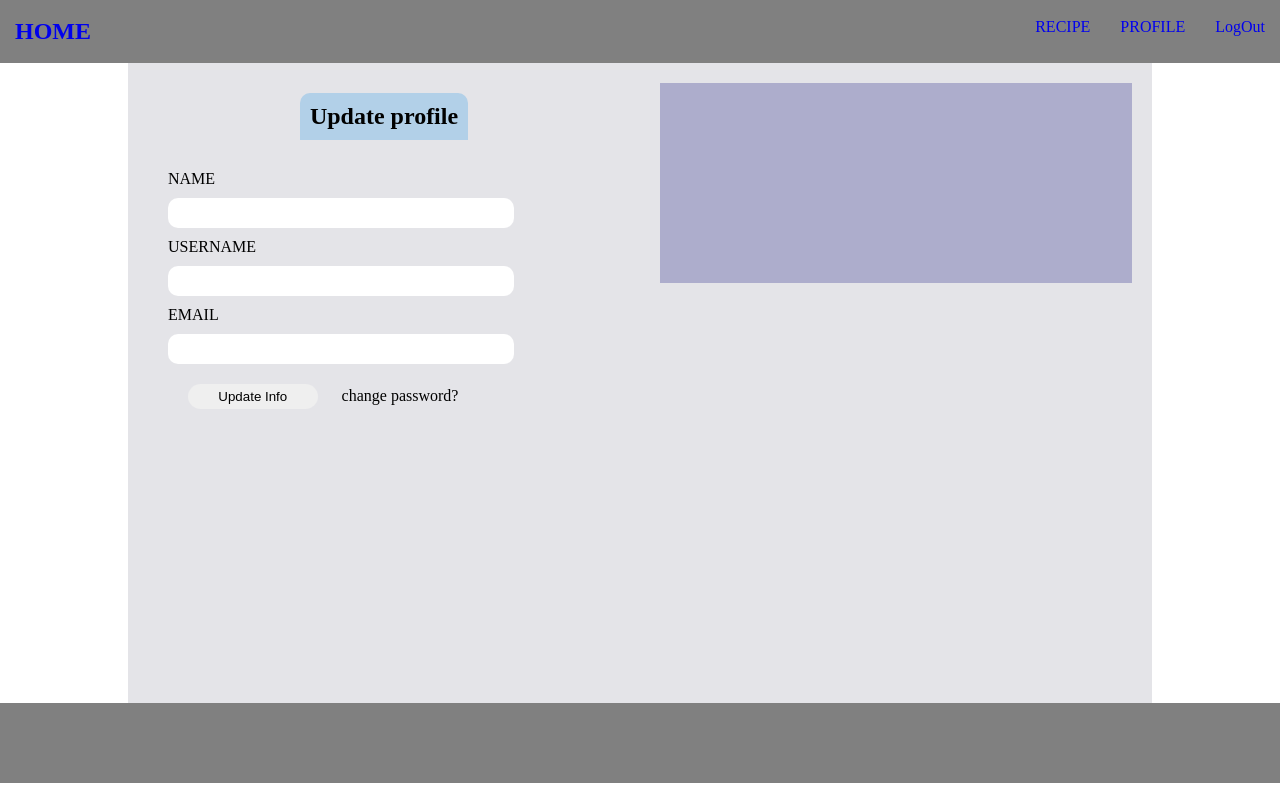
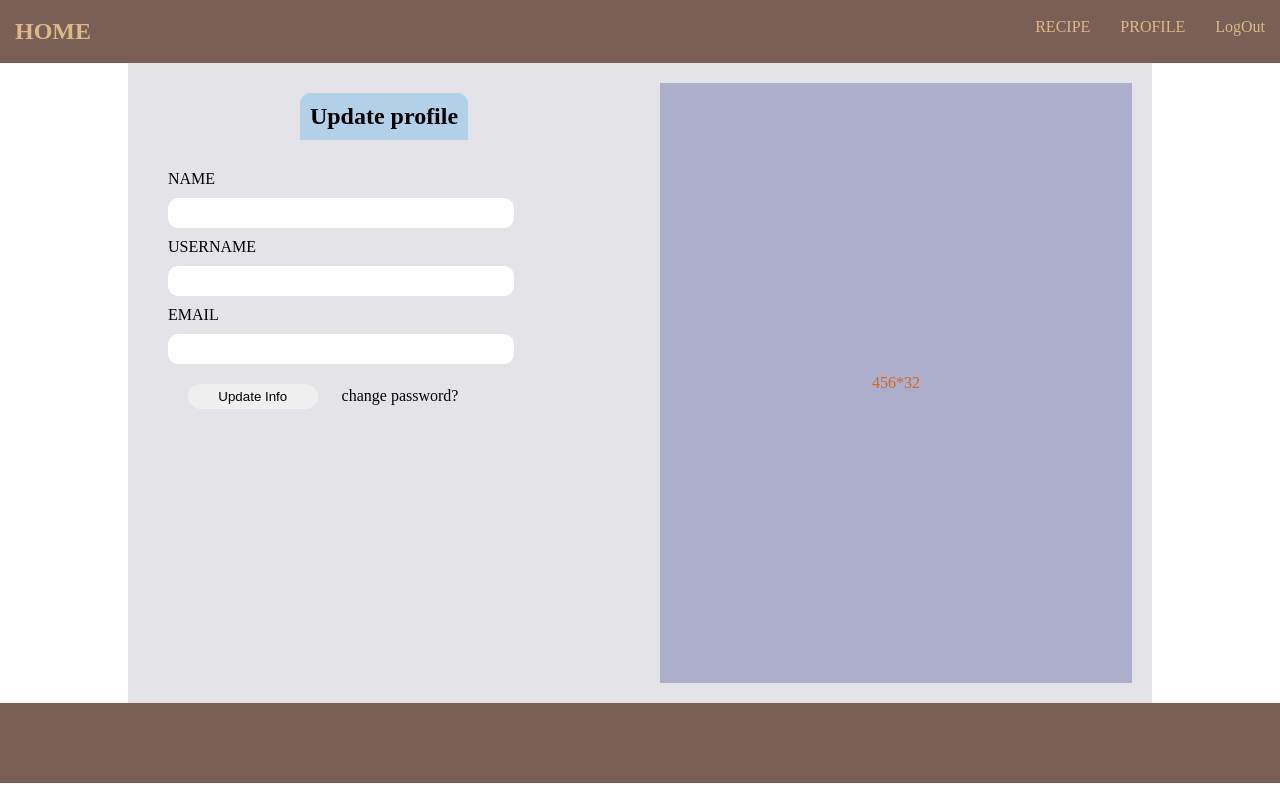
Before and after one commit to phemonick/More-recipes, a plain HTML site: page profile.html in a window 1280 px wide. Drawn offline with Linux system fonts and the light colour scheme.

Commit message:
re factored

```diff
--- a/profile.html
+++ b/profile.html
@@ -20,7 +20,6 @@
 		<div class="content">
 
 			<div id="basicHeader" class="contentDiv contentH">
-
 				<div class="update">
 					<h2>Update profile</h2>
 				</div>
@@ -37,7 +36,7 @@
 			</div>
 			<div class="contentDiv">
                 <div class="infoDiv">
-
+                        456*32
                 </div>
 
 			</div>
--- a/stylesheets/profile.css
+++ b/stylesheets/profile.css
@@ -13,7 +13,7 @@ body{
 */
 }
 	.mainHeader {
-		background: rgb(128, 128, 128);
+		background: rgb(121, 95, 86);
 		height: auto;
 		padding-top: .5em;
 		padding-bottom: .5em;
@@ -27,6 +27,7 @@ body{
 		}
 		a {
 			text-decoration: none;
+            color: burlywood;
 			text-align: center;
 			display: block;
 			padding: 10px 15px;
@@ -95,13 +96,14 @@ body{
 
 
 				}
+
 .infoDiv{
     width: 100%;
     height: 200px;
     background: #adadcc;
 }
 	footer {
-		background-color: rgb(128, 128, 128);
+		background-color: rgb(121, 95, 86);
 		height: 10vh;
 	}
 @media (min-width: 769px){
@@ -112,4 +114,13 @@ body{
     .contentDiv{
         width: 50%;
     }
+    .infoDiv{
+        display: flex;
+        flex-direction: column;
+        width: 100%;
+        color: chocolate;
+        height: 100%;
+        justify-content: center;
+        align-items: center;
+    }
 }
```
Also changed, not shown: recipeDetails.html (+4 -4 lines), recipes.html (+1 -0 lines), stylesheets/recipes.css (+8 -0 lines).
